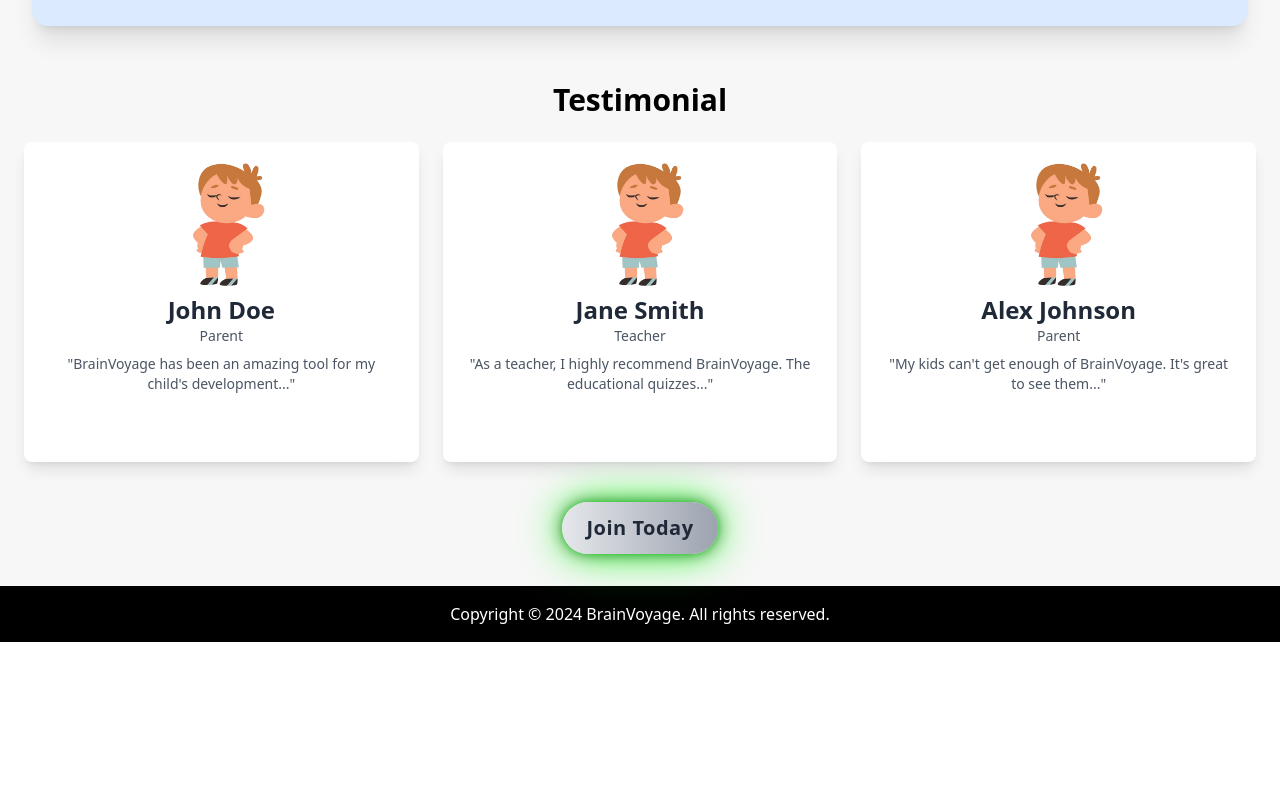
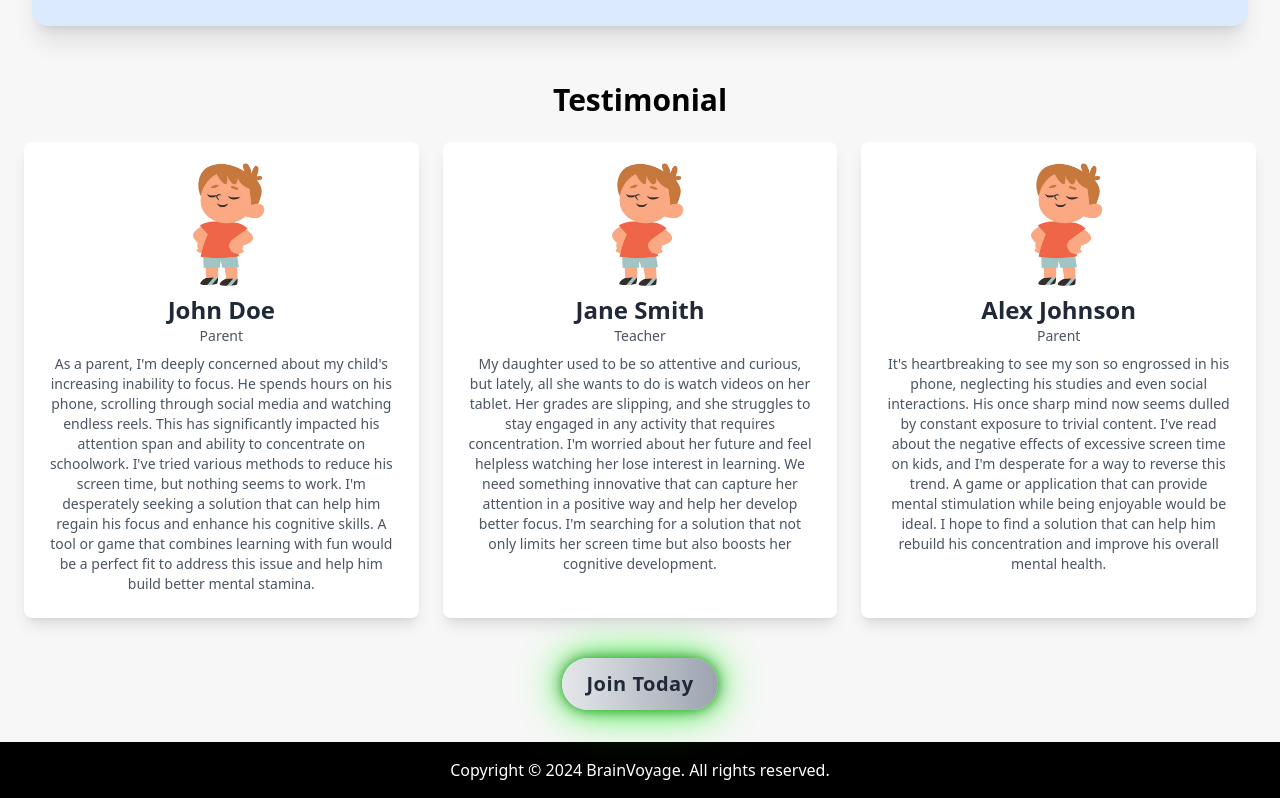
Before and after one commit to joshi987/postiveEnglish, a React (Vite) app in the folder Frontend/: page / in a window 1280 px wide. Shown: the part 1324-2122 px from the top of the page. Before the commit the page ends 1966 px from the top, so only its background shows below. Built offline with nearby package versions, Linux system fonts and the light colour scheme; no server answers.

Commit message:
blogs added

```diff
--- a/Frontend/src/componets/BlogGrid.jsx
+++ b/Frontend/src/componets/BlogGrid.jsx
@@ -1,105 +1,54 @@
-import React, { useState } from "react";
-import { FaTimes } from 'react-icons/fa';
-import placeholderImage from '../assets/img/boy.png'; // Make sure to replace with the actual path to the placeholder image
+import React from "react";
+import placeholderImage from "../assets/img/boy.png"; // Make sure to replace with the actual path to the placeholder image
 
 const BlogGrid = () => {
-  const [selectedTestimonial, setSelectedTestimonial] = useState(null);
-
-  // Function to handle click on a testimonial item
-  const handleTestimonialClick = (testimonial) => {
-    setSelectedTestimonial(testimonial);
-  };
-
-  // Function to close the modal
-  const handleCloseModal = () => {
-    setSelectedTestimonial(null);
-  };
+  const testimonials = [
+    {
+      name: "John Doe",
+      role: "Parent",
+      content:
+        "As a parent, I'm deeply concerned about my child's increasing inability to focus. He spends hours on his phone, scrolling through social media and watching endless reels. This has significantly impacted his attention span and ability to concentrate on schoolwork. I've tried various methods to reduce his screen time, but nothing seems to work. I'm desperately seeking a solution that can help him regain his focus and enhance his cognitive skills. A tool or game that combines learning with fun would be a perfect fit to address this issue and help him build better mental stamina.",
+    },
+    {
+      name: "Jane Smith",
+      role: "Teacher",
+      content:
+        "My daughter used to be so attentive and curious, but lately, all she wants to do is watch videos on her tablet. Her grades are slipping, and she struggles to stay engaged in any activity that requires concentration. I'm worried about her future and feel helpless watching her lose interest in learning. We need something innovative that can capture her attention in a positive way and help her develop better focus. I'm searching for a solution that not only limits her screen time but also boosts her cognitive development.",
+    },
+    {
+      name: "Alex Johnson",
+      role: "Parent",
+      content:
+        "It's heartbreaking to see my son so engrossed in his phone, neglecting his studies and even social interactions. His once sharp mind now seems dulled by constant exposure to trivial content. I've read about the negative effects of excessive screen time on kids, and I'm desperate for a way to reverse this trend. A game or application that can provide mental stimulation while being enjoyable would be ideal. I hope to find a solution that can help him rebuild his concentration and improve his overall mental health.",
+    },
+  ];
 
   return (
-    <div className="p-6 relative z-10"> {/* Lower z-index value */}
+    <div className="p-6 relative z-10">
       <h2 className="text-3xl font-bold text-center mb-6">Testimonial</h2>
       <div className="grid grid-cols-1 sm:grid-cols-2 lg:grid-cols-3 gap-6">
-        <div
-          className="relative bg-white rounded-lg shadow-lg overflow-hidden transform transition hover:scale-105 cursor-pointer p-4 h-80" // Added fixed height here and shadow-lg
-          onClick={() =>
-            handleTestimonialClick({
-              name: "John Doe",
-              role: "Parent",
-              content:
-                "BrainVoyage has been an amazing tool for my child's development. The engaging activities have greatly improved their focus and cognitive skills."
-            })
-          }
-        >
-          <img src={placeholderImage} alt="John Doe" className="w-full h-32 object-contain"/> {/* Changed to object-contain */}
-          <div className="p-2 text-center"> {/* Centered and adjusted text */}
-            <h3 className="text-2xl font-bold text-gray-800">John Doe</h3> {/* Made the name larger */}
-            <p className="text-sm text-gray-600">Parent</p>
-            <p className="text-sm text-gray-600 mt-2">
-              "BrainVoyage has been an amazing tool for my child's development..."
-            </p>
+        {testimonials.map((testimonial, index) => (
+          <div
+            key={index}
+            className="relative bg-white rounded-lg shadow-lg overflow-hidden transform transition hover:scale-105 p-4 h-auto" // Adjust height to auto
+          >
+            <img
+              src={placeholderImage}
+              alt={testimonial.name}
+              className="w-full h-32 object-contain"
+            />
+            <div className="p-2 text-center">
+              <h3 className="text-2xl font-bold text-gray-800">
+                {testimonial.name}
+              </h3>
+              <p className="text-sm text-gray-600">{testimonial.role}</p>
+              <p className="text-sm text-gray-600 mt-2">
+                {testimonial.content}
+              </p>
+            </div>
           </div>
-        </div>
-        <div
-          className="relative bg-white rounded-lg shadow-lg overflow-hidden transform transition hover:scale-105 cursor-pointer p-4 h-80" // Added fixed height here and shadow-lg
-          onClick={() =>
-            handleTestimonialClick({
-              name: "Jane Smith",
-              role: "Teacher",
-              content:
-                "As a teacher, I highly recommend BrainVoyage. The educational quizzes are fun and effective, and my students love them!"
-            })
-          }
-        >
-          <img src={placeholderImage} alt="Jane Smith" className="w-full h-32 object-contain"/> {/* Changed to object-contain */}
-          <div className="p-2 text-center"> {/* Centered and adjusted text */}
-            <h3 className="text-2xl font-bold text-gray-800">Jane Smith</h3> {/* Made the name larger */}
-            <p className="text-sm text-gray-600">Teacher</p>
-            <p className="text-sm text-gray-600 mt-2">
-              "As a teacher, I highly recommend BrainVoyage. The educational quizzes..."
-            </p>
-          </div>
-        </div>
-        <div
-          className="relative bg-white rounded-lg shadow-lg overflow-hidden transform transition hover:scale-105 cursor-pointer p-4 h-80" // Added fixed height here and shadow-lg
-          onClick={() =>
-            handleTestimonialClick({
-              name: "Alex Johnson",
-              role: "Parent",
-              content:
-                "My kids can't get enough of BrainVoyage. It's great to see them learning and having fun at the same time!"
-            })
-          }
-        >
-          <img src={placeholderImage} alt="Alex Johnson" className="w-full h-32 object-contain"/> {/* Changed to object-contain */}
-          <div className="p-2 text-center"> {/* Centered and adjusted text */}
-            <h3 className="text-2xl font-bold text-gray-800">Alex Johnson</h3> {/* Made the name larger */}
-            <p className="text-sm text-gray-600">Parent</p>
-            <p className="text-sm text-gray-600 mt-2">
-              "My kids can't get enough of BrainVoyage. It's great to see them..."
-            </p>
-          </div>
-        </div>
+        ))}
       </div>
-
-      {/* Modal for displaying full testimonial content */}
-      {selectedTestimonial && (
-        <div
-          className="fixed top-0 left-0 right-0 bottom-0 flex items-center justify-center z-50 bg-black bg-opacity-75 backdrop-blur-sm"
-          onClick={handleCloseModal}
-        >
-          <div className="relative bg-white p-6 rounded-lg shadow-md" onClick={(e) => e.stopPropagation()}>
-            <button
-              onClick={handleCloseModal}
-              className="absolute top-0 right-0 mt-4 mr-4 text-red-500 hover:text-red-700 focus:outline-none"
-            >
-              <FaTimes size={24} />
-            </button>
-            <h2 className="text-2xl font-semibold mb-4">{selectedTestimonial.name}</h2>
-            <h3 className="text-lg text-gray-600 mb-2">{selectedTestimonial.role}</h3>
-            <p className="text-gray-800 text-lg">{selectedTestimonial.content}</p>
-          </div>
-        </div>
-      )}
     </div>
   );
 };
```
Also changed, not shown: 1 other file (tests, documents, lock files or other folders).
